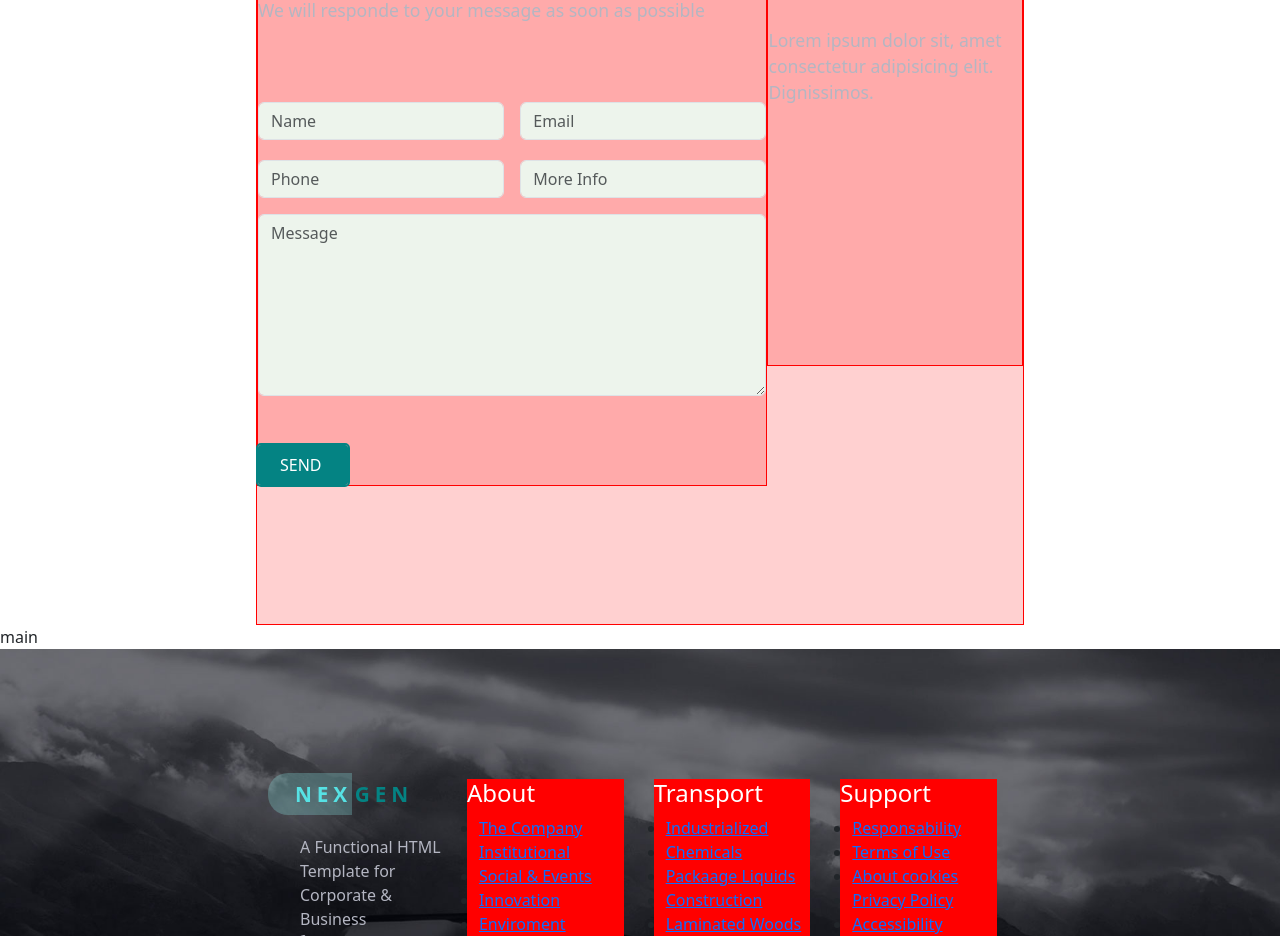
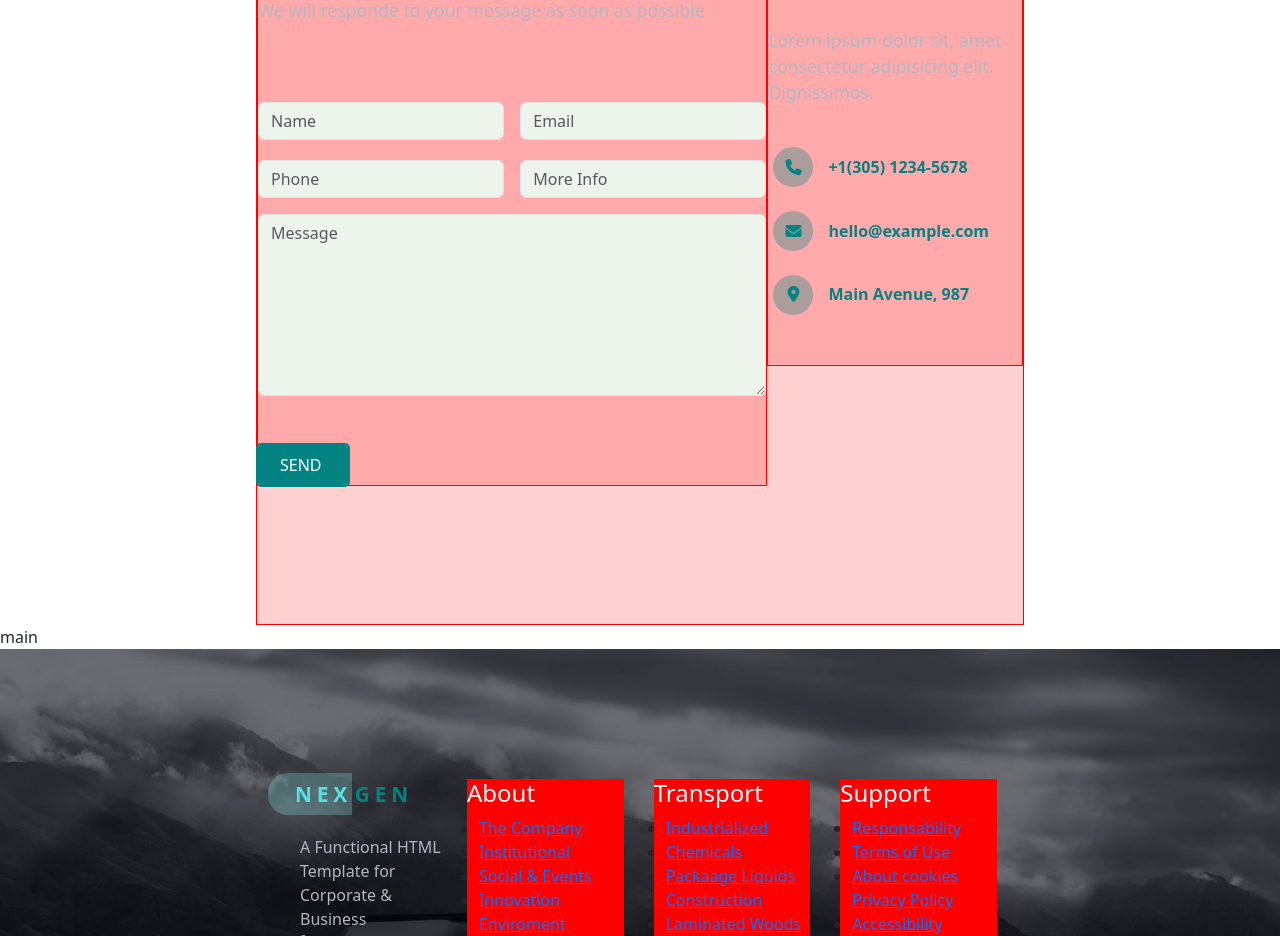
Before and after one commit to NicolaBellini/proj-html-vuejs, a Vue app: page / in a window 1280 px wide. Shown: the part 4460-5396 px from the top of the page. Built offline with nearby package versions, Linux system fonts and the light colour scheme.

Commit message:
[add] bi form contacts group

```diff
--- a/src/components/partials/FormBig.vue
+++ b/src/components/partials/FormBig.vue
@@ -1,5 +1,12 @@
 <script>
-export default {};
+import { store } from "../../data/store";
+export default {
+  data() {
+    return {
+      store,
+    };
+  },
+};
 </script>
 
 <template>
@@ -66,6 +73,21 @@ export default {};
         <p>
           Lorem ipsum dolor sit, amet consectetur adipisicing elit. Dignissimos.
         </p>
+        <div class="contactGroup d-flex">
+          <div class="icons d-flex">
+            <div class="underLine a"></div>
+            <i class="fa-solid fa-phone"></i>
+            <div class="underLine b"></div>
+            <i class="fa-solid fa-envelope"></i>
+            <div class="underLine c"></div>
+            <i class="fa-solid fa-location-dot"></i>
+          </div>
+          <div class="d-flex flex-column my-contacts">
+            <span>{{ store.contacts.phone }}</span>
+            <span> {{ store.contacts.mail }}</span>
+            <span> {{ store.contacts.location }}</span>
+          </div>
+        </div>
       </div>
     </div>
   </div>
@@ -103,6 +125,44 @@ export default {};
     .text {
       height: 460px;
       width: 360px;
+      .contactGroup {
+        height: 190px;
+
+        .icons {
+          position: relative;
+          color: $dark_green;
+          display: flex;
+          flex-direction: column;
+          align-items: center;
+          justify-content: space-around;
+          width: 50px;
+        }
+        .underLine {
+          position: absolute;
+          height: 40px;
+          width: 40px;
+          background-color: $dark_green_bg;
+          left: 5px;
+          border-radius: 50%;
+          &.a {
+            top: 11px;
+          }
+          &.b {
+            top: 75px;
+          }
+          &.c {
+            top: 139px;
+          }
+        }
+
+        .my-contacts {
+          margin-left: 10px;
+          display: flex;
+          flex-direction: column;
+          align-items: flex-start;
+          justify-content: space-around;
+        }
+      }
     }
   }
 }
```
